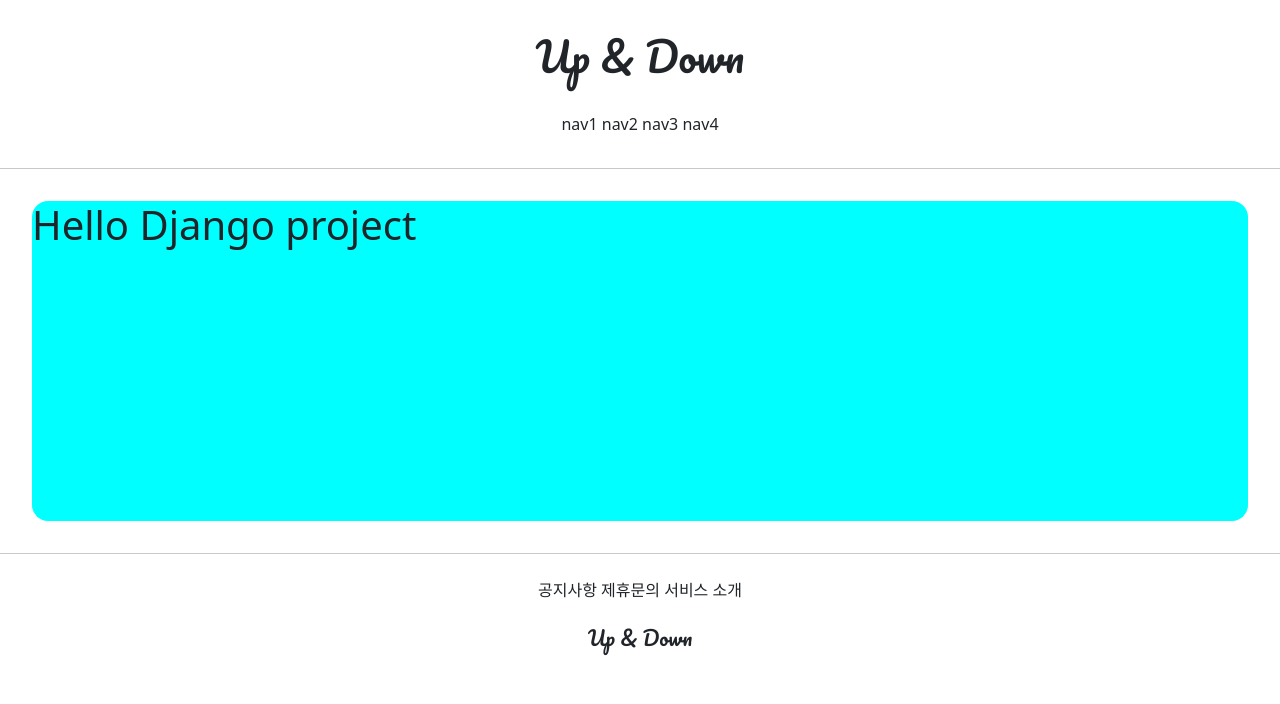
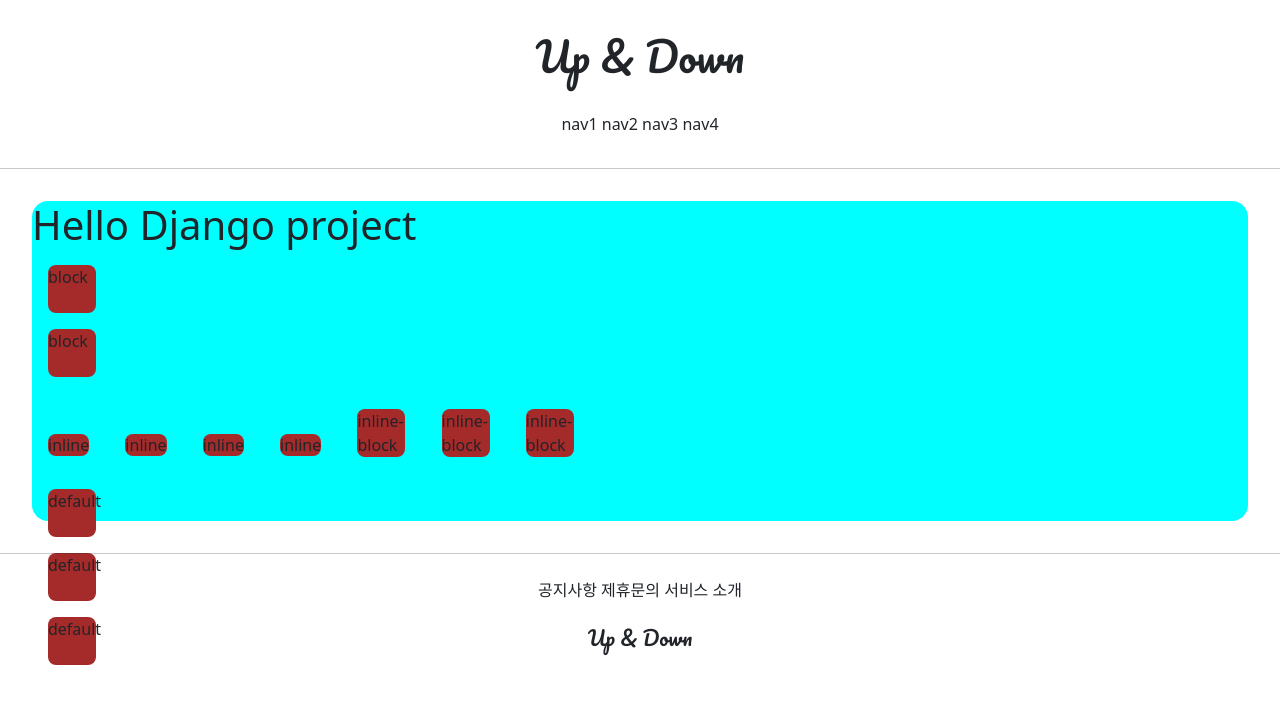
Before and after one commit to updaun/DjangoMyself, a Django app: page /accounts/hello_world/ in a window 1280 px wide. Shown: the top 704 px of the page. Run offline with Django 3.2, Linux system fonts and the light colour scheme; parts of the project's set-up code (start-up, migrations or seed data) failed here and were passed over.

Commit message:
block exercise

```diff
--- a/accountapp/templates/accountapp/hello_world.html
+++ b/accountapp/templates/accountapp/hello_world.html
@@ -2,7 +2,38 @@
 
 {% block content %}
 
+    <style>
+        .testing {
+            background-color: brown;
+            margin: 1rem;
+            height: 48px;
+            width: 48px;
+            border-radius: .5rem;
+        }
+    </style>
+
     <div style="height: 20rem; background-color: aqua; margin: 2rem; border-radius: 1rem;">
         <h1>Hello Django project</h1>
+
+    <div class="testing" style="display: block">block</div>
+    <div class="testing" style="display: block">block</div>
+
+    <div class="testing" style="display: inline">inline</div>
+    <div class="testing" style="display: inline">inline</div>
+    <div class="testing" style="display: inline">inline</div>
+    <div class="testing" style="display: inline">inline</div>
+
+    <div class="testing" style="display: none">none</div>
+    <div class="testing" style="display: none">none</div>
+    <div class="testing" style="display: none">none</div>
+
+    <div class="testing" style="display: inline-block">inline-block</div>
+    <div class="testing" style="display: inline-block">inline-block</div>
+    <div class="testing" style="display: inline-block">inline-block</div>
+
+    <div class="testing">default</div>
+    <div class="testing">default</div>
+    <div class="testing">default</div>
+
     </div>
 {% endblock %}
```
